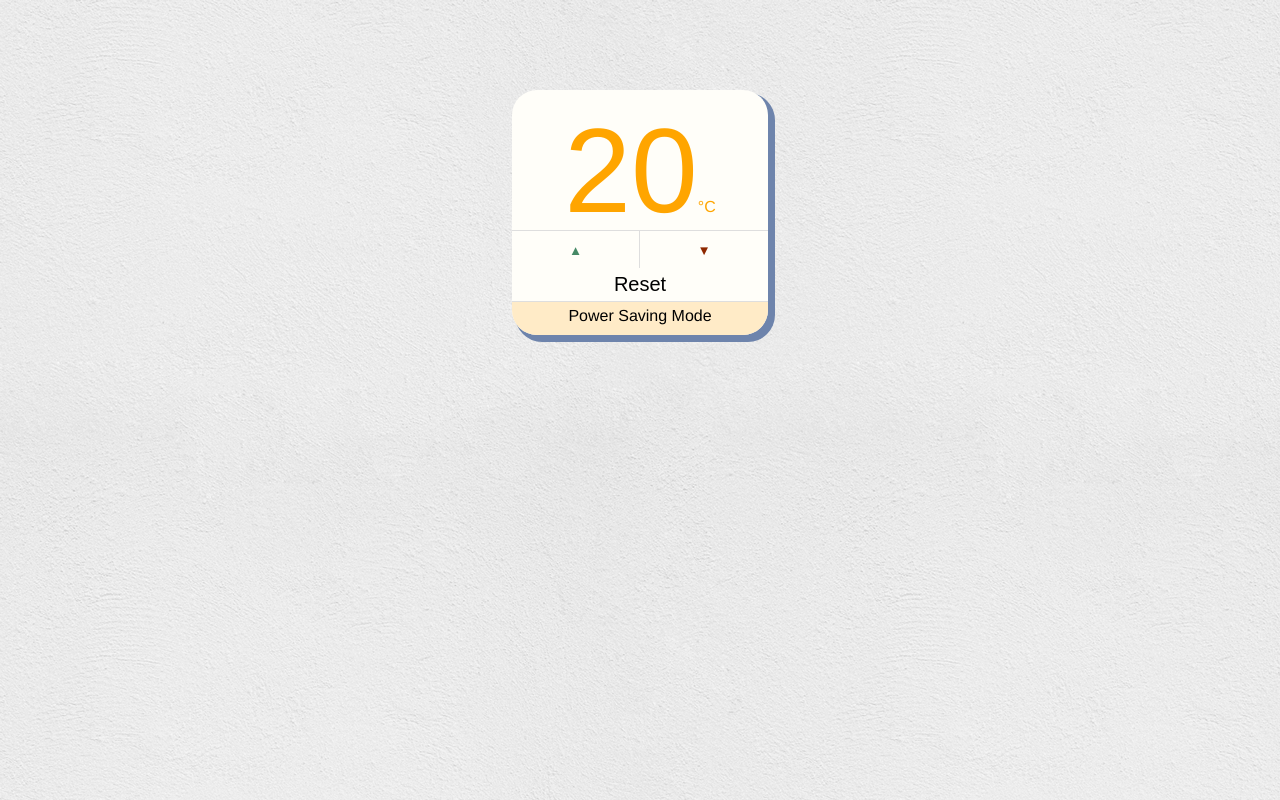
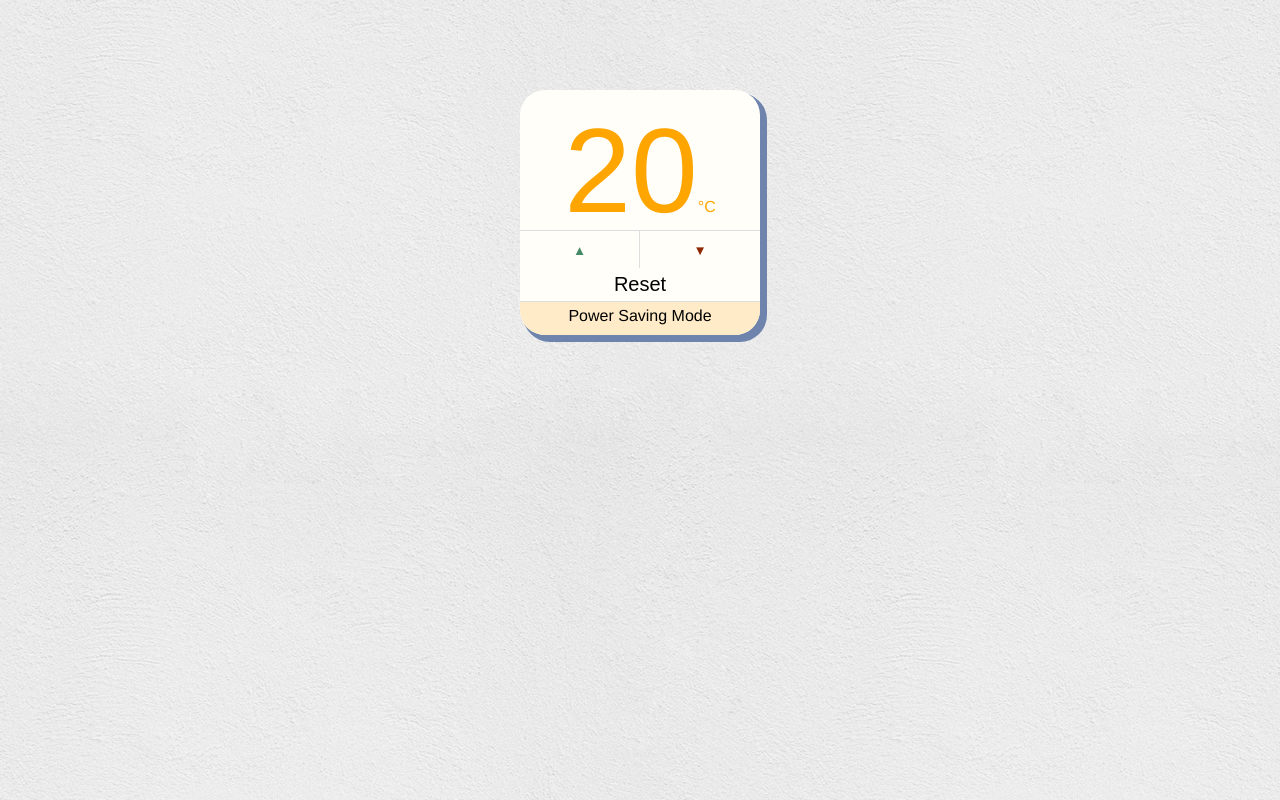
Before and after one commit to jamieallen59/Thermostat, a plain HTML site: page index.html in a window 1280 px wide. Drawn offline with nearby package versions, Linux system fonts and the light colour scheme; no server answers.

```diff
--- a/style.css
+++ b/style.css
@@ -21,7 +21,7 @@ h2 {
 }
 
 .thermostat-container {
-	width: 20%;
+	width: 240px;
 	font-family: 'Helvetica Neue', Helvetica;
 	padding: 20px 0px 0px 0px;
 	margin-right: auto;
```
Also changed, not shown: 3 other files.
